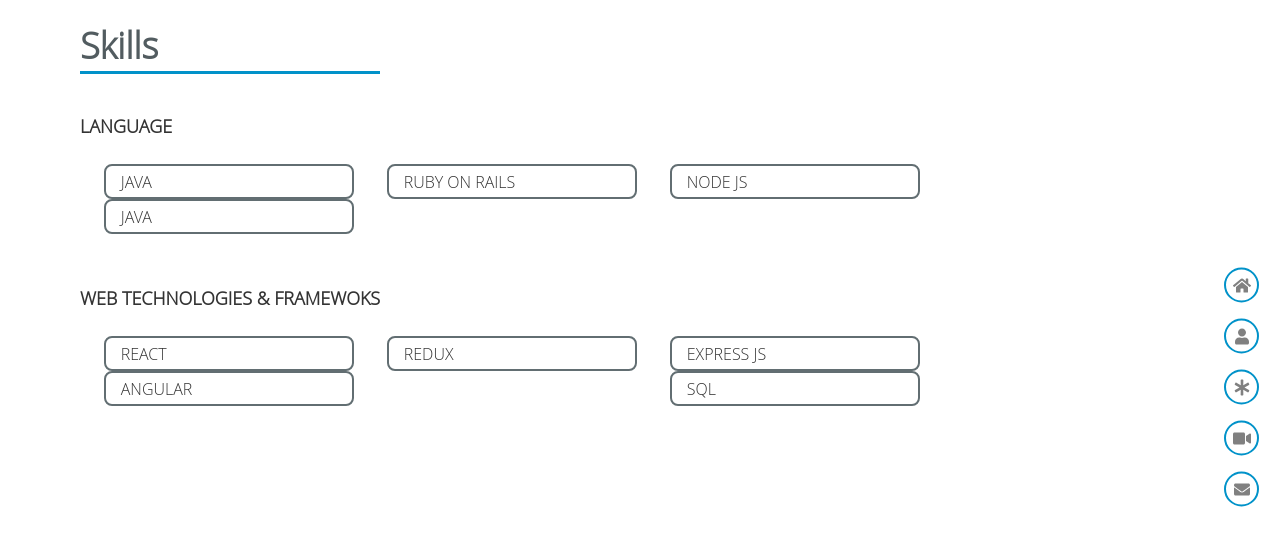
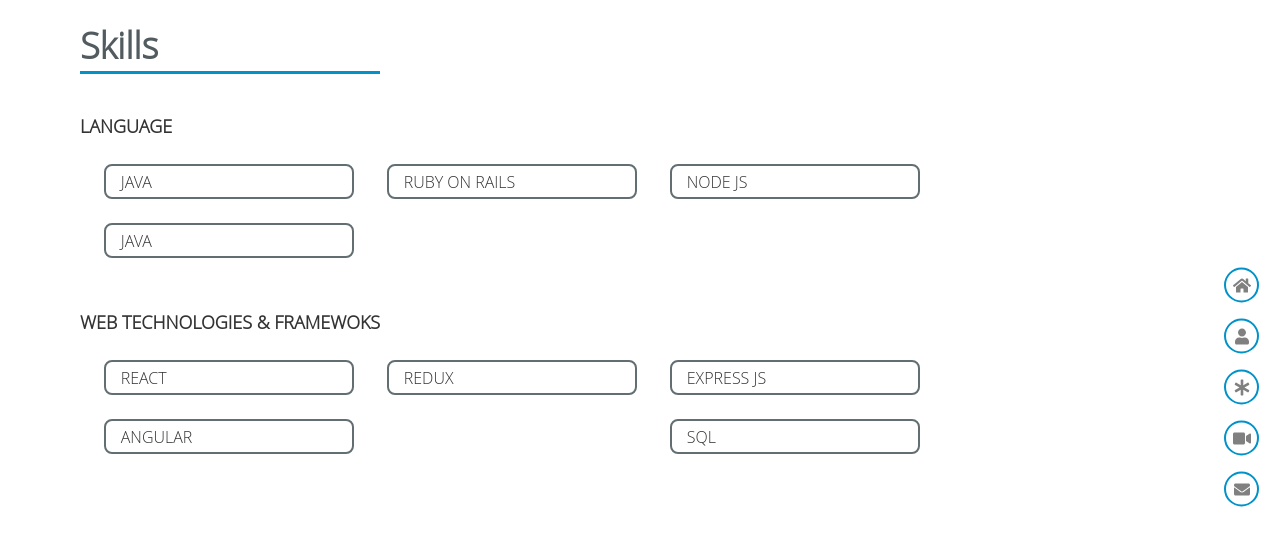
Before and after one commit to PriyanshuAgarwal/priyanshu_agarwal, a React (Create React App) app: page / in a window 1280 px wide. Both pictures are taken after a click on the item 1241 px from the left and 387 px from the top of the page. Shown: the top 546 px of the page. Built offline with nearby package versions, Linux system fonts and the light colour scheme.

Commit message:
Complete basic view of skill list

```diff
--- a/src/components/skills/group.js
+++ b/src/components/skills/group.js
@@ -9,16 +9,27 @@
     super(props);
 
     this.getSkillList = this.getSkillList.bind(this);
+    this.getChunkData = this.getChunkData.bind(this);
+   }
+
+   getChunkData() {
+       let skills = JSON.parse(JSON.stringify(this.props.skills));
+       const size = 3;
+       let arrays = [];
+
+       while (skills.length > 0) {
+         arrays.push(skills.splice(0, size));
+       }
+       return arrays;
    }
 
    getSkillList() {
-       return _.map(this.props.skills, (value, key) => {
+    const chunkData = this.getChunkData();
+    return _.map(chunkData, (value, key) => {
           return (
-               <div className='skill-progress-list'>
             <SkillList
-                       skills={this.props.skills}
+                skills={value}
             />
-               </div>
         )
     })
    }
@@ -26,17 +37,12 @@
 
   render() {
      return (
-      <div className="">
+      <div>
         <div className='skill-desc-header'>
             {this.props.title}
         </div>
         <div className='skill-desc'>
-            {/* {this.getSkillList()} */}
-
-                <SkillList
-                    skills={this.props.skills}
-                />
-
+            {this.getSkillList()}
         </div>
       </div>
     );
```
Also changed, not shown: src/components/skills/index.js (+0 -30 lines). Lines whose indentation alone changed are shown as unchanged.
